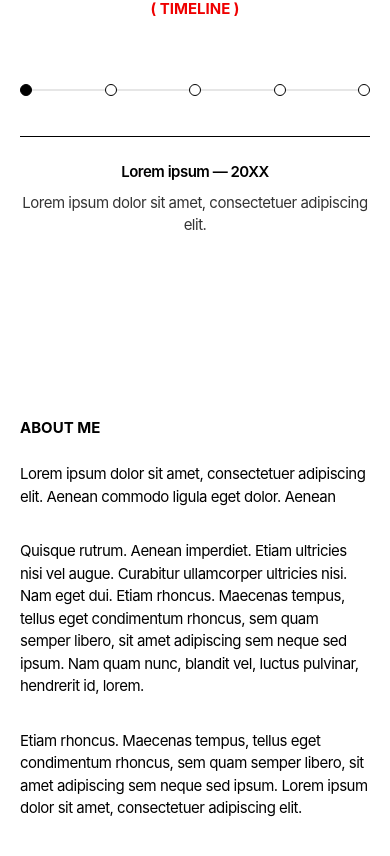
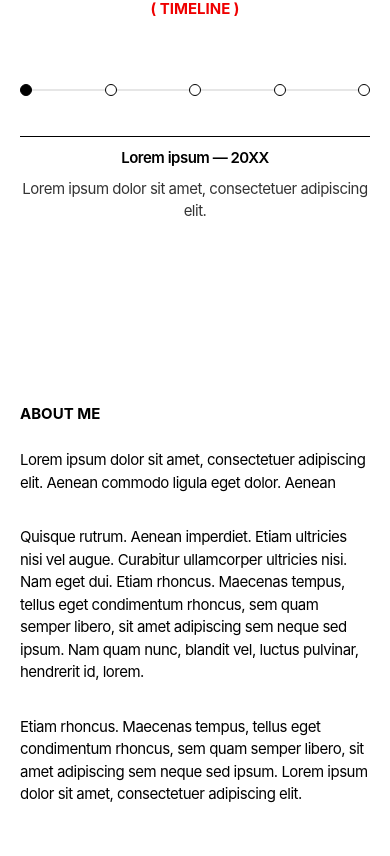
Before and after one commit to sukhman0402/portfolio-website, a Next.js app: page / in a window 390 px wide. Shown: the part 2114-2970 px from the top of the page. Built offline with nearby package versions, Linux system fonts and the light colour scheme.

Commit message:
Update TimelineSection.js

```diff
--- a/src/components/TimelineSection.js
+++ b/src/components/TimelineSection.js
@@ -64,7 +64,14 @@ export default function TimelineSection() {
             ))}
           </div>
 
-          <div className="mt-10 border-t border-black pt-6 md:mt-14">
+          {/* pt-[10px] (mobile only, md:pt-6 unchanged) — flagged
+              2026-09-02: site-wide "line, then text" rule, set from the
+              Projects heading -> divider -> first row reference (10px in
+              the live DOM). Was pt-6 (24px) on mobile; standardized to
+              10px. mt-10 (the gap ABOVE this divider, from the stage-dots
+              row) is untouched — that's a different kind of boundary, not
+              covered by this rule. */}
+          <div className="mt-10 border-t border-black pt-[10px] md:pt-6 md:mt-14">
             <p className="font-semibold tracking-[-0.5px]">
               {activeStage.label} — {activeStage.year}
             </p>
```
